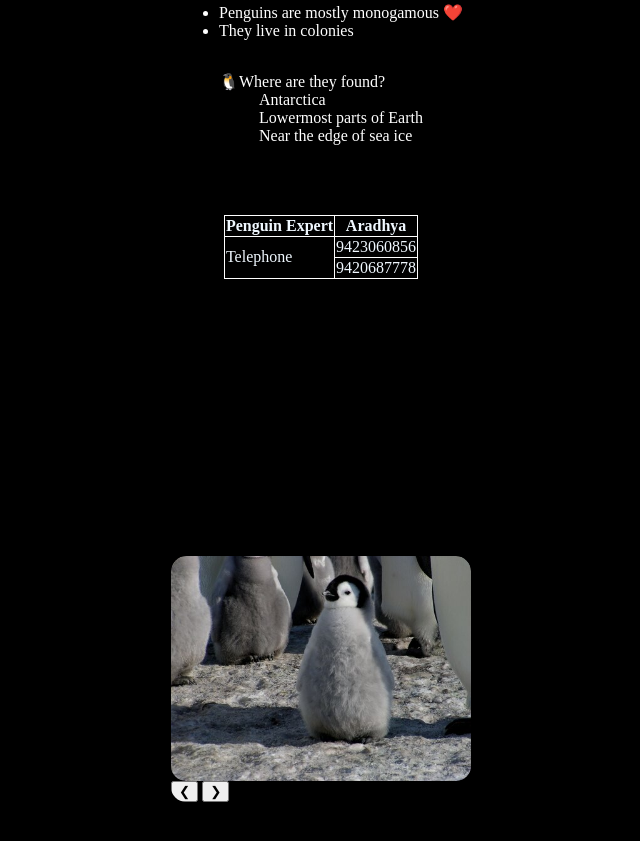
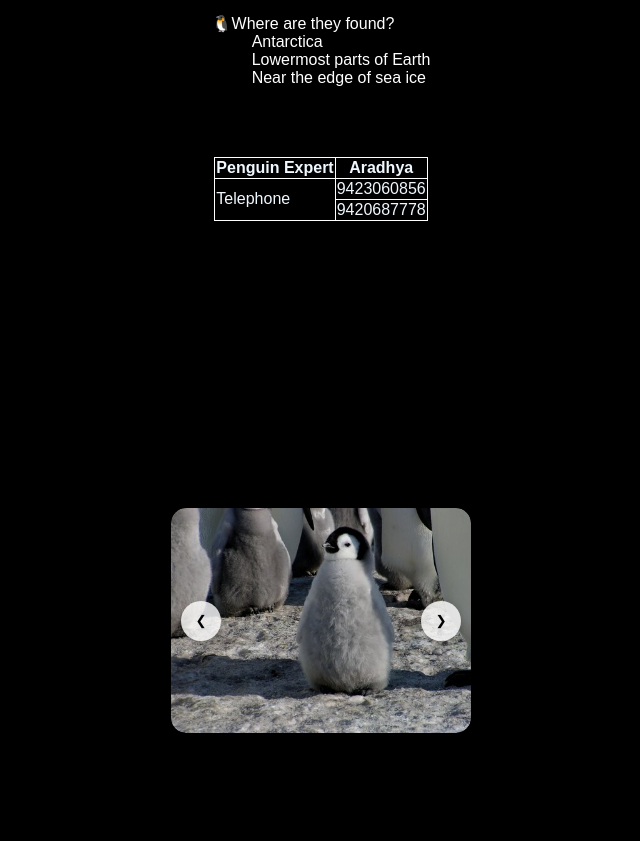
Before and after one commit to AradhyaSpace11/mywebs, a plain HTML site: page wtlab/index.html in a window 1280 px wide. Shown: the part 627-1468 px from the top of the page, without its empty margins (319-959 px from the left). Drawn offline with Linux system fonts and the light colour scheme.

Commit message:
beautified

```diff
--- a/wtlab/index.html
+++ b/wtlab/index.html
@@ -7,7 +7,7 @@
     <link rel="script" href="app.js">
     <title>WebTechLab</title>
 </head>
-<body style="background-color: black;">
+<body style="background-color: #000000; font-family: 'Arial', sans-serif; margin: 0;">
     <div class = "top">
         <h1 style="color: rgb(255, 255, 255);">PENGUIN</h1>
     </div>
@@ -90,6 +90,7 @@
             width: 300px; /* Set your desired width */
             overflow: hidden;
             border-radius: 15px; /* Rounded corners for the carousel */
+            box-shadow: 0 4px 20px rgba(0, 0, 0, 0.1); /* Subtle shadow */
             overflow: hidden; /* Ensure images don't overflow */
         }
 
@@ -106,6 +107,32 @@
 
         .carousel-images img.active {
             display: block; /* Show only the active image */
+        }
+
+        button {
+            position: absolute;
+            top: 50%;
+            transform: translateY(-50%);
+            background-color: rgba(255, 255, 255, 0.8); /* Semi-transparent background */
+            border: none;
+            border-radius: 50%; /* Circular buttons */
+            width: 40px; /* Button size */
+            height: 40px; /* Button size */
+            cursor: pointer;
+            box-shadow: 0 2px 10px rgba(0, 0, 0, 0.2); /* Button shadow */
+            transition: background-color 0.3s; /* Smooth background transition */
+        }
+
+        button:hover {
+            background-color: rgba(255, 255, 255, 1); /* Solid background on hover */
+        }
+
+        .prev {
+            left: 10px; /* Position left button */
+        }
+
+        .next {
+            right: 10px; /* Position right button */
         }
     </style>
 
```
